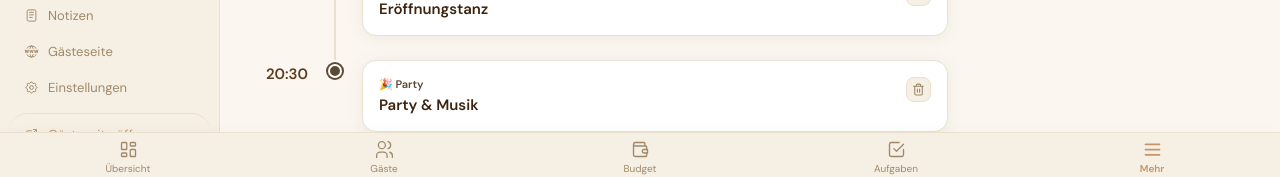
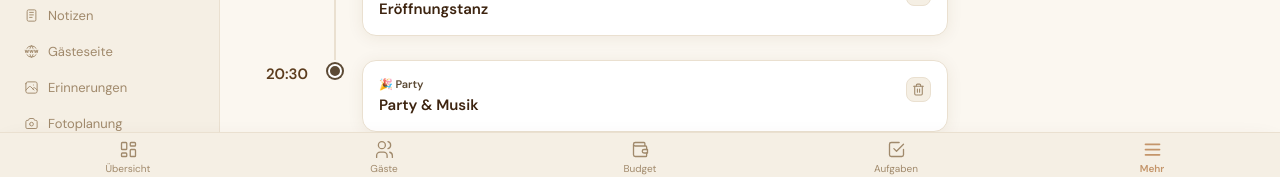
Before and after one commit to TanerTops/Wedding, a React (Vite) app: page /timeline in a window 1280 px wide. Shown: the part 621-798 px from the top of the page. Built offline with nearby package versions, Linux system fonts and the light colour scheme.

Commit message:
Update Sidebar.jsx

```diff
--- a/src/components/Sidebar.jsx
+++ b/src/components/Sidebar.jsx
@@ -2,7 +2,8 @@ import { NavLink } from 'react-router-dom';
 import {
   IconLayoutDashboard, IconUsers, IconWallet, IconCheckbox,
   IconClock, IconLayoutColumns, IconMapPin, IconMusic,
-  IconGift, IconNotes, IconSettings, IconExternalLink, IconWorldWww
+  IconGift, IconNotes, IconSettings, IconExternalLink, IconWorldWww,
+  IconPhoto, IconCamera
 } from '@tabler/icons-react';
 import { loadState, defaultWedding, makeSlug } from '../data/store';
 
@@ -18,6 +19,8 @@ const NAV = [
   { to: '/registry', icon: IconGift, label: 'Geschenke' },
   { to: '/notes', icon: IconNotes, label: 'Notizen' },
   { to: '/guest-page', icon: IconWorldWww, label: 'Gästeseite' },
+  { to: '/memories', icon: IconPhoto, label: 'Erinnerungen' },
+  { to: '/photos', icon: IconCamera, label: 'Fotoplanung' },
   { to: '/settings', icon: IconSettings, label: 'Einstellungen' },
 ];
 
```
